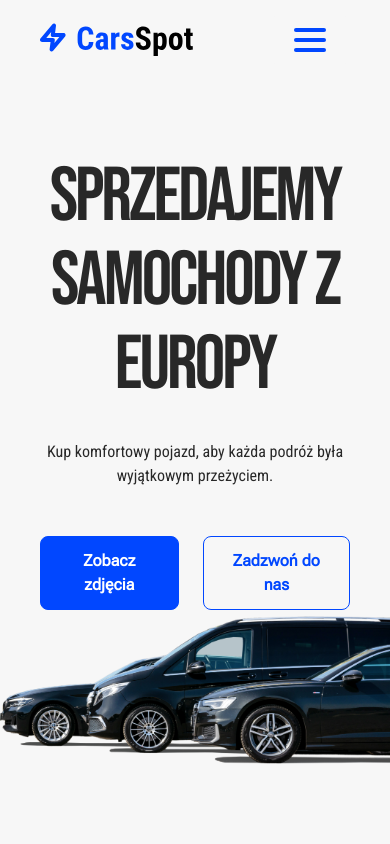
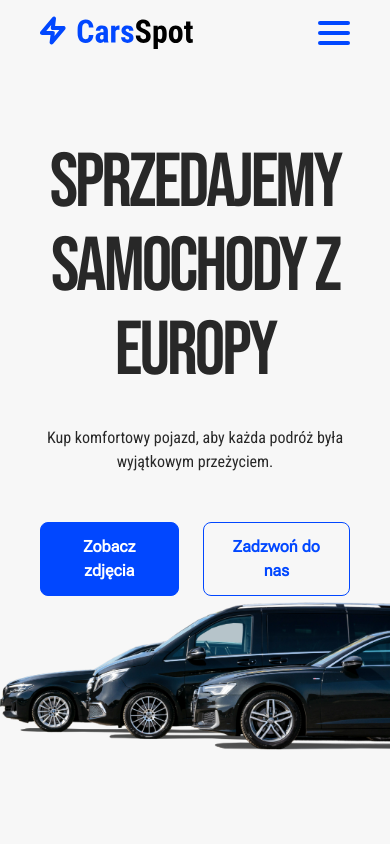
Before and after one commit to TypicalTeacup/cars-spot, a Vue app: page / in a window 390 px wide. Shown: the top 844 px of the page. Built offline with nearby package versions, Linux system fonts and the light colour scheme.

Commit message:
Remove unnecessary padding on hamburger button

```diff
--- a/src/components/Navigation.vue
+++ b/src/components/Navigation.vue
@@ -31,7 +31,7 @@ const isOpen = ref(false);
             </div>
             <!--mobile-->
 
-            <Button class="border-none md:hidden" @click="isOpen = !isOpen">
+            <button class="border-none md:hidden" @click="isOpen = !isOpen">
                 <div class="grid justify-items-center gap-1.5">
                     <span
                         class="h-1 w-8 rounded-full bg-accent transition"
@@ -46,7 +46,7 @@ const isOpen = ref(false);
                         :class="{ '-rotate-45 -translate-y-2.5': isOpen }"
                     ></span>
                 </div>
-            </Button>
+            </button>
         </div>
         <!--mobile-->
         <div
```
